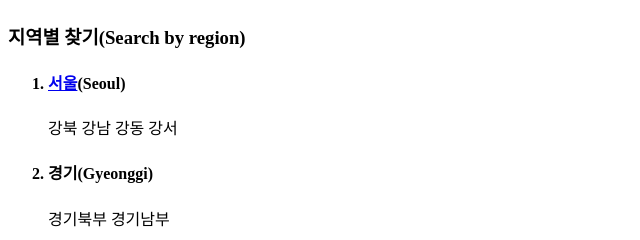
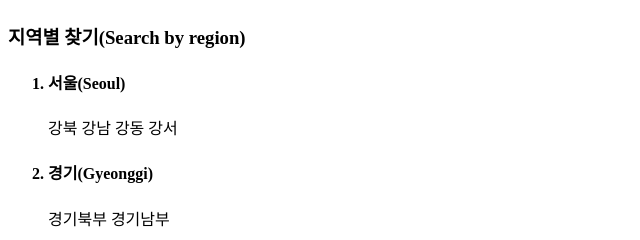
Before and after one commit to leoni2021/leoni-s-service, a plain HTML site: page 1.html in a window 1280 px wide. Shown: the part 390-630 px from the top of the page, 0-640 px from the left. Drawn offline with Linux system fonts and the light colour scheme.

Commit message:
Update 1.html

```diff
--- a/1.html
+++ b/1.html
@@ -16,7 +16,7 @@
 <img src="cat.jpg" width="200">
 <p style="margin-top:50px;"><h3>지역별 찾기(Search by region)</h3>
 <ol>
-  <h4><li><a href="https://search.naver.com/search.naver?where=nexearch&sm=top_hty&fbm=0&ie=utf8&query=%EC%84%9C%EC%9A%B8" target=_blank>서울</a>(Seoul)</h4></li>
+  <h4><li>서울(Seoul)</h4></li>
   강북 강남 강동 강서
   <h4><li>경기(Gyeonggi)</h4></li>
   경기북부 경기남부
```
